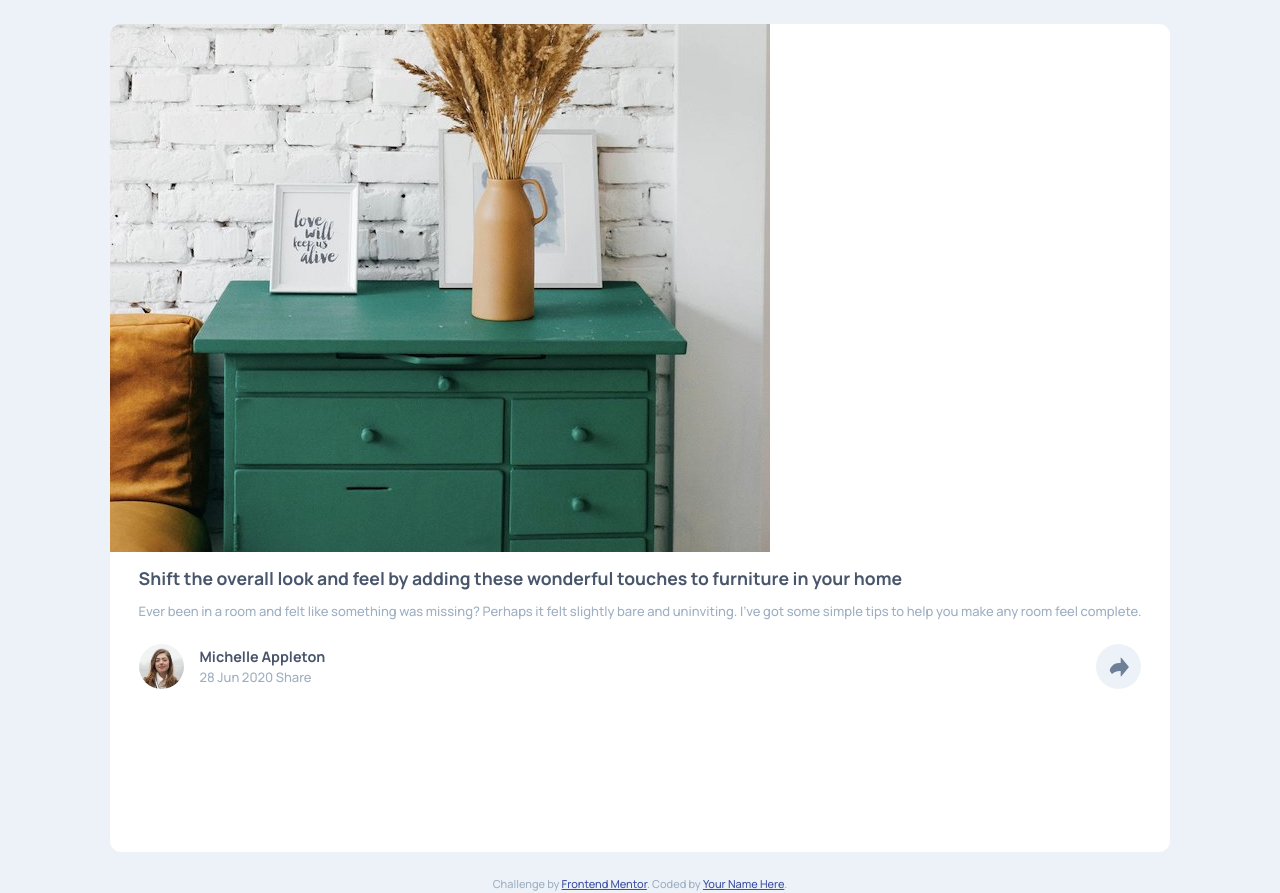
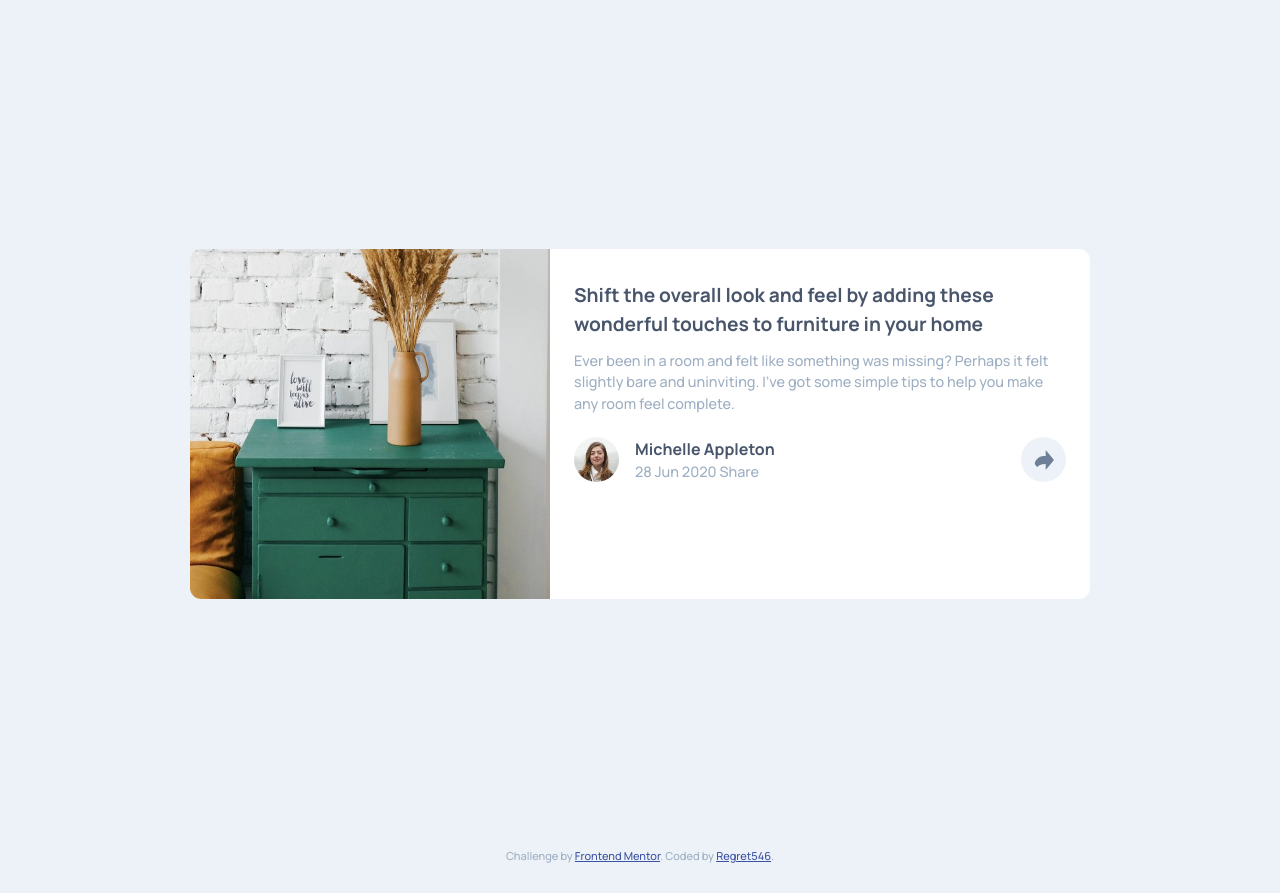
Before and after one commit to regret546/article-preview-component-master, a plain HTML site: page index.html in a window 1280 px wide. After the commit the page ends 865 px from the top, so only its background shows below. Drawn offline with Linux system fonts and the light colour scheme.

Commit message:
Initial desktop design and add mixins for breakpoints

```diff
--- a/apps/scss/layout/_card.scss
+++ b/apps/scss/layout/_card.scss
@@ -1,13 +1,21 @@
+@use "../layout/util/" as u;
+
 .card {
   display: grid;
   grid-template-columns: 1fr;
-  grid-auto-rows: minmax(300px, auto);
+  grid-auto-rows: minmax(250px, auto);
   background-color: var(--clr--white);
   border: none;
   border-radius: 0.7rem;
   overflow: hidden;
-
+  &__img {
+    img {
+      width: 100%;
+      height: 100%;
+    }
+  }
   &__content {
+    margin-top: 2rem;
     padding: 0.8rem 1.8rem;
 
     h2 {
@@ -57,4 +65,37 @@
       }
     }
   }
+
+  @include u.breakpoints(medium) {
+    position: relative;
+    grid-template-columns: 40% 60%;
+    grid-auto-rows: 1fr;
+    max-width: 900px;
+    height: 350px;
+
+    &_img {
+      img {
+        object-fit: contain;
+      }
+    }
+    &__content {
+      margin: 0;
+      padding: 2rem 1.5rem;
+      h2 {
+        font-size: 1.2rem;
+      }
+      p {
+        font-size: 0.9rem;
+      }
+
+      &_profile {
+        margin-bottom: auto;
+        &_info {
+          h2 {
+            font-size: 1rem;
+          }
+        }
+      }
+    }
+  }
 }
--- a/apps/scss/layout/_index.scss
+++ b/apps/scss/layout/_index.scss
@@ -1,3 +1,4 @@
 @forward "body";
 @forward "container";
 @forward "card";
+@forward "util";
--- /dev/null
+++ b/apps/scss/layout/util/_index.scss
@@ -0,0 +1 @@
+@forward "mixins";
--- /dev/null
+++ b/apps/scss/layout/util/_mixins.scss
@@ -0,0 +1,12 @@
+$breakpoints-up: (
+  "medium": 43.75em,
+  /* 700px */ "large": 75em,
+  /* 900px */ "xlarge": 90em,
+  /* 1440p*/
+);
+
+@mixin breakpoints($size) {
+  @media only screen and (min-width: map-get($breakpoints-up, $size )) {
+    @content;
+  }
+}
--- a/index.html
+++ b/index.html
@@ -65,7 +65,7 @@
       Challenge by
       <a href="https://www.frontendmentor.io?ref=challenge" target="_blank"
         >Frontend Mentor</a
-      >. Coded by <a href="#">Your Name Here</a>.
+      >. Coded by <a href="#">Regret546</a>.
     </div>
   </body>
 </html>
```
Also changed, not shown: dist/style.css, 1 other file.
